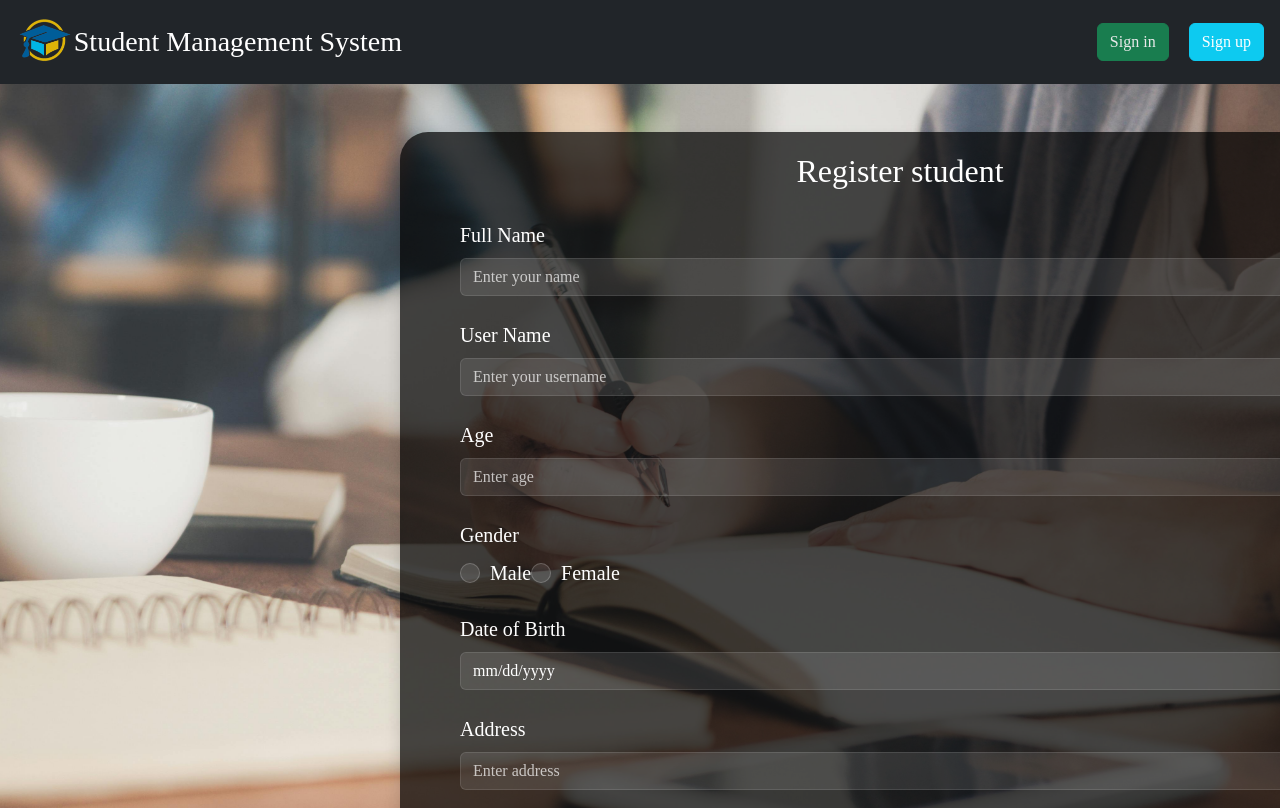
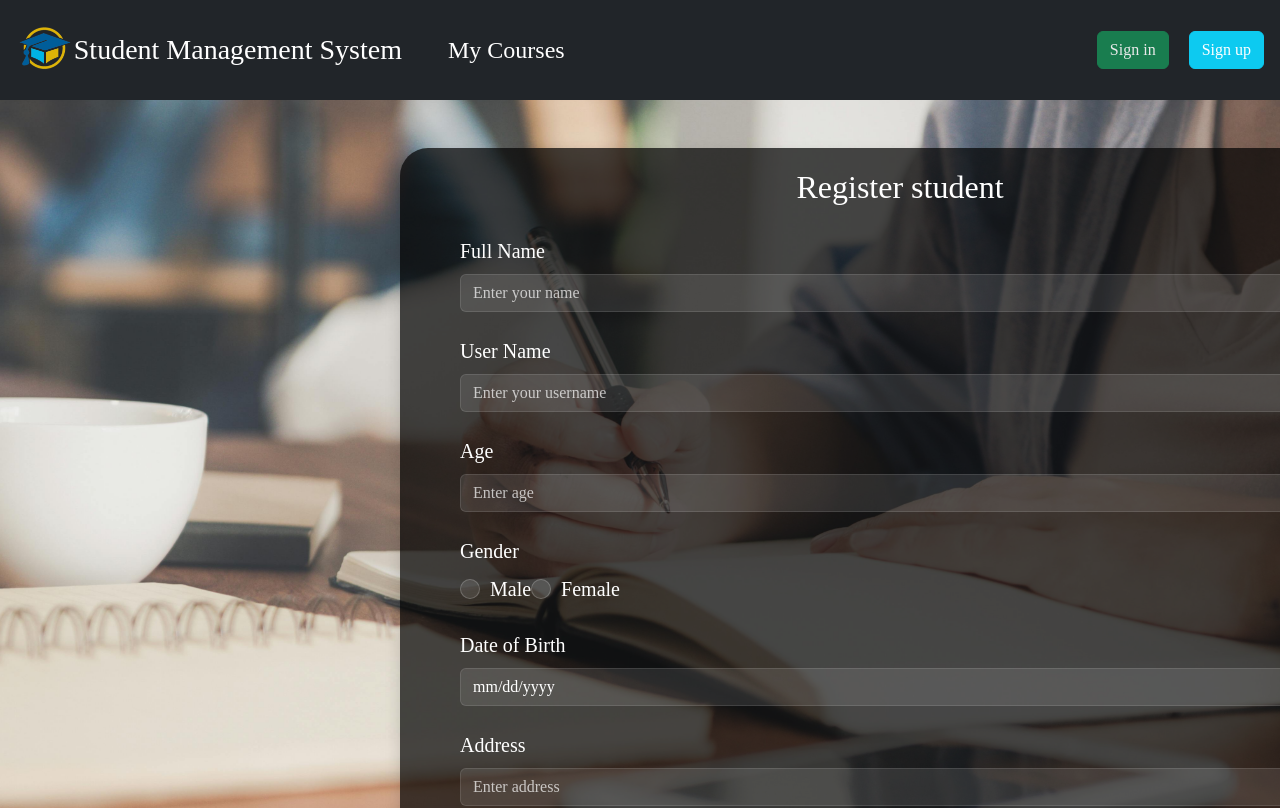
Before and after one commit to AnjanaTharanga24/springboot-react-student-management-system, a React (Create React App) app in the folder frontend/: page /register in a window 1280 px wide. Shown: the top 808 px of the page. Built offline with nearby package versions, Linux system fonts and the light colour scheme.

Commit message:
add new button on the navbar for my courses page

```diff
--- a/frontend/src/components/Navbar.jsx
+++ b/frontend/src/components/Navbar.jsx
@@ -6,7 +6,7 @@ import { toast, ToastContainer } from "react-toastify";
 import Swal from "sweetalert2";
 import { faUserCircle } from "@fortawesome/free-solid-svg-icons";
 import { FontAwesomeIcon } from "@fortawesome/react-fontawesome";
-import logoImage from '../images/logo.png'
+import logoImage from "../images/logo.png";
 
 export default function Navbar() {
   const { user, setUser } = useContext(UserContext);
@@ -28,26 +28,16 @@ export default function Navbar() {
     setDropdownOpen(!dropdownOpen);
   };
 
-  // console.log("User in Navbar:", user);
-
   return (
     <div>
       <nav className="navbar navbar-expand-lg navbar-light bg-dark p-3">
-        <img src={logoImage} className="logo"/>
+        <img src={logoImage} className="logo" />
         <a className="navbar-brand text-white fs-3" href="/">
           Student Management System
         </a>
-        <button
-          className="navbar-toggler"
-          type="button"
-          data-toggle="collapse"
-          data-target="#navbarNav"
-          aria-controls="navbarNav"
-          aria-expanded="false"
-          aria-label="Toggle navigation"
-        >
-          <span className="navbar-toggler-icon" />
-        </button>
+        <a>
+          <p className="text-white my-courses-button fs-4 mt-3 ">My Courses</p>
+        </a>
         <div
           className="collapse navbar-collapse justify-content-end"
           id="navbarNav"
@@ -75,20 +65,18 @@ export default function Navbar() {
                     icon={faUserCircle}
                     className="profile-icon text-white"
                   />
-                  <span className="username text-white fs-4">{user.username}</span>
+                  <span className="username text-white fs-4">
+                    {user.username}
+                  </span>
                   <span className="dropdown-arrow text-white fs-4">▼</span>
                 </div>
                 {dropdownOpen && (
                   <div className="dropdown-content show">
-                     <Link to="/student-profile">
-                      My profile
-                    </Link>
+                    <Link to="/student-profile">My profile</Link>
                     <Link to="/" onClick={handleLogout}>
                       Logout
                     </Link>
-
                   </div>
-
                 )}
               </li>
             )}
--- a/frontend/src/css/navbar.css
+++ b/frontend/src/css/navbar.css
@@ -80,3 +80,7 @@
 .logo{
   height: 50px;
 }
+
+.my-courses-button{
+  margin-left: 30px;
+}
```
